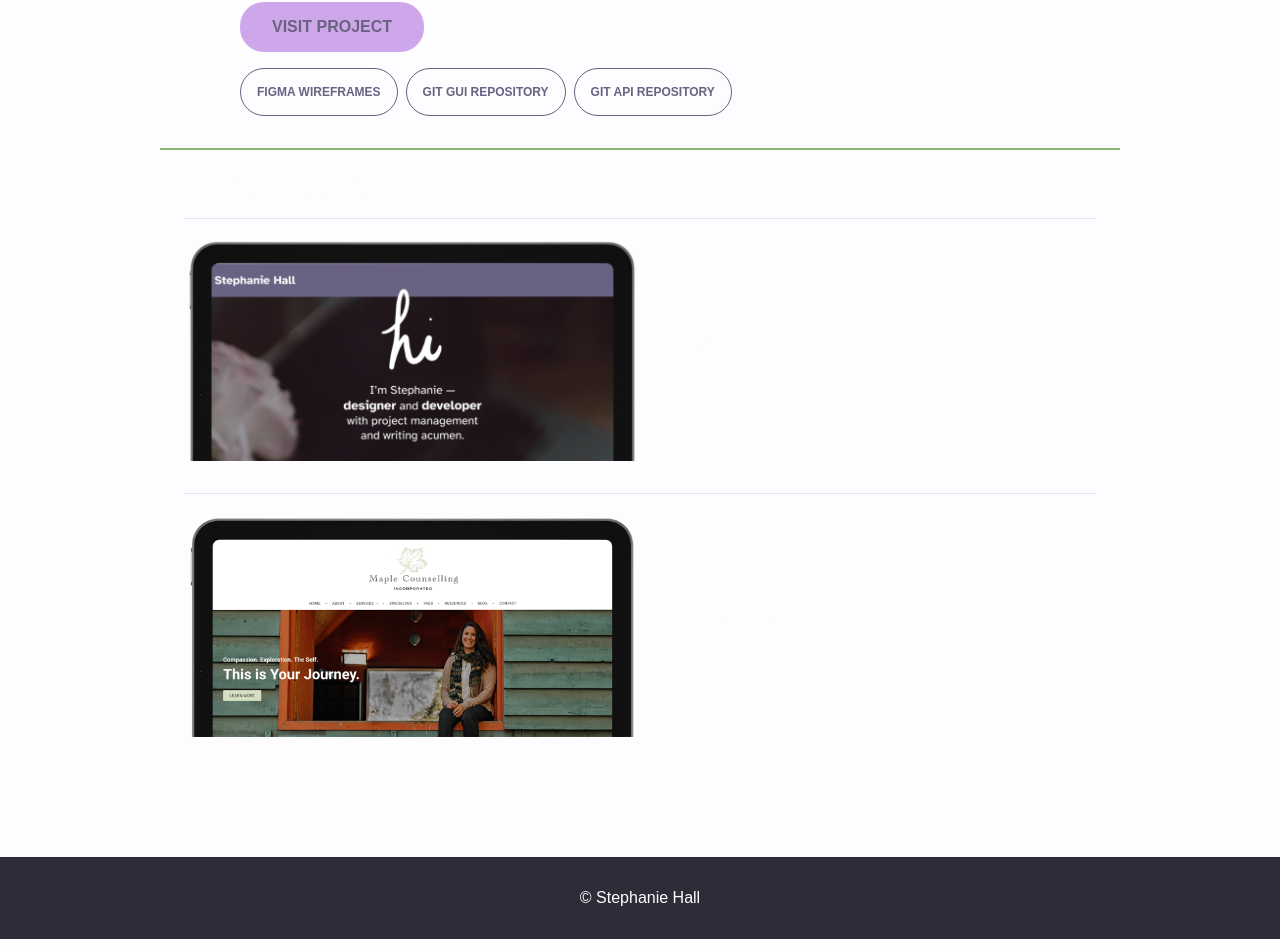
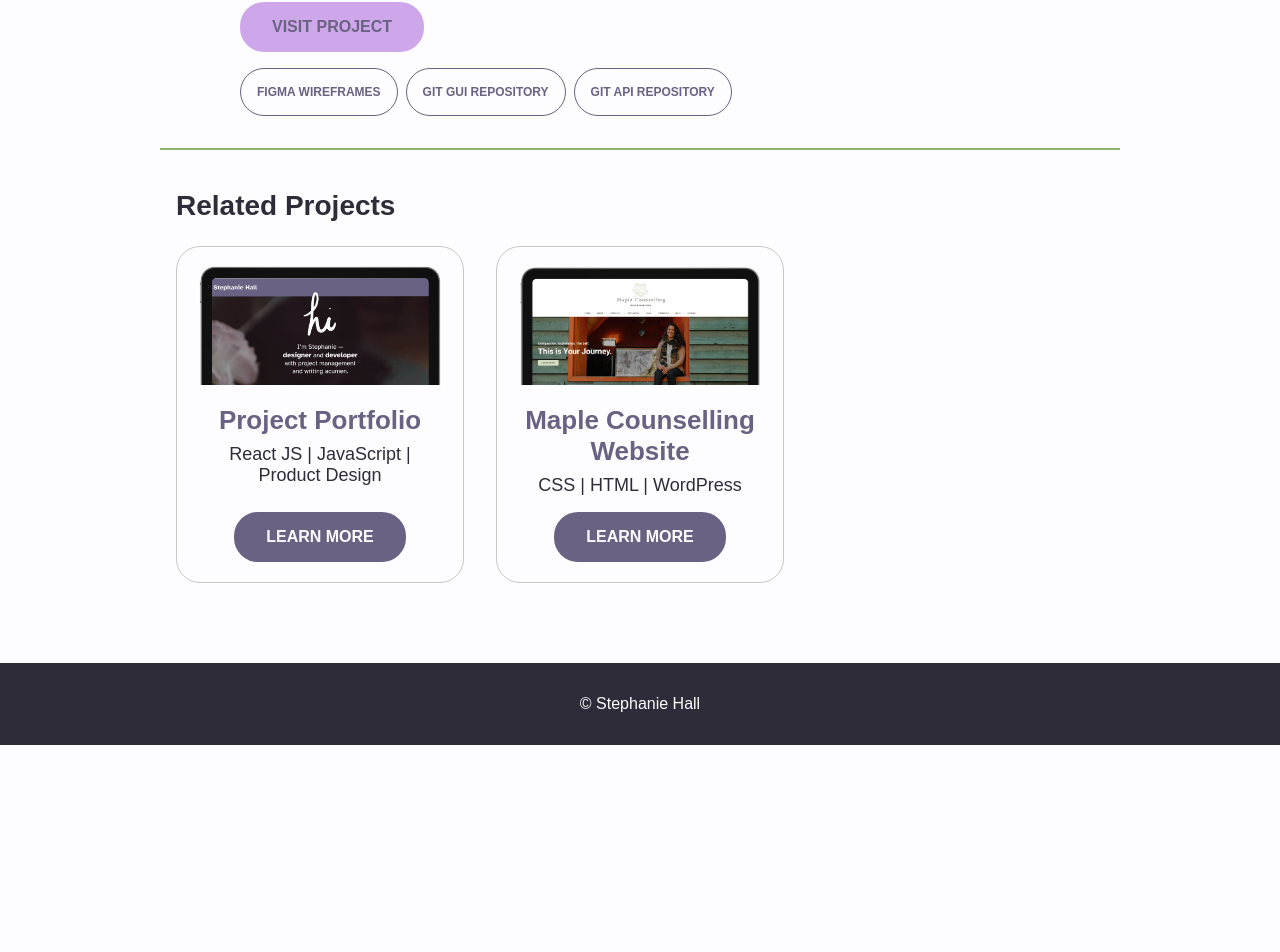
Before and after one commit to stephlyanie/portfolio, a React (Create React App) app: page /projects/challenge-accepted/ in a window 1280 px wide. Shown: the part 1434-2386 px from the top of the page. After the commit the page ends 2211 px from the top, so only its background shows below. Built offline with nearby package versions, Linux system fonts and the light colour scheme; the HTML template or start-up script is replaced by a standard one.

Commit message:
Updated project preview styles, removed bio page from menus

```diff
--- a/src/App.jsx
+++ b/src/App.jsx
@@ -18,7 +18,6 @@ function App() {
           {/* ROOT ROUTE */}
           <Route path="/" element={<HomePage />}></Route>
           <Route path="/projects" element={<ProjectsListPage />}></Route>
-          <Route path="/projects/code" element={<Navigate to="/" initialFilter="code" />}></Route>
           <Route path="/projects/:projectPageId" element={<SingleProjectPage />}></Route>
         </Routes>
         <Footer />
--- a/src/components/Menus/MainMenu.jsx
+++ b/src/components/Menus/MainMenu.jsx
@@ -18,14 +18,14 @@ function MainMenu() {
         >
           Projects
         </li>
-        <li
+        {/* <li
           className="menu__link"
           onClick={() => {
             navigate(`/bio`);
           }}
         >
             Bio
-        </li>
+        </li> */}
       </ul>
     </nav>
   );
--- a/src/components/Menus/MenuDrawer.jsx
+++ b/src/components/Menus/MenuDrawer.jsx
@@ -37,11 +37,11 @@ function MenuDrawer() {
       icon: <AutoAwesome className="menu__nav-item-icon" sx={{fill: "#6a6282"}} initialFilter={`all`} />,
       url: "/projects",
     },
-    {
-      name: "Bio",
-      icon: <SentimentVerySatisfied className="menu__nav-item-icon" sx={{fill: "#6a6282"}} />,
-      url: "/bio",
-    },
+    // {
+    //   name: "Bio",
+    //   icon: <SentimentVerySatisfied className="menu__nav-item-icon" sx={{fill: "#6a6282"}} />,
+    //   url: "/bio",
+    // },
   ];
 
   return (
--- a/src/components/ProjectPreview/ProjectPreview.jsx
+++ b/src/components/ProjectPreview/ProjectPreview.jsx
@@ -11,7 +11,7 @@ function ProjectPreview({ data }) {
           <h3 className="project-preview__title">{data.projectName}</h3>
           <p className="project-preview__skills">{data.topSkills}</p>
         </div>
-        <Link to={`/${data.id}/`}>
+        <Link to={`/projects/${data.id}/`}>
           <div className="button project-preview__btn">
             Learn More
           </div>
--- a/src/pages/Home/HomePage.jsx
+++ b/src/pages/Home/HomePage.jsx
@@ -5,6 +5,8 @@ import { projectList } from "../../api/projectsAPI";
 
 import { useState } from "react";
 import { Link } from "react-router-dom";
+
+import ArrowDropDown from "@mui/icons-material/ArrowDropDown";
 
 function HomePage() {
   // Scrolls page to top on load
@@ -26,6 +28,7 @@ function HomePage() {
           <span className="hero__intro--bold">write</span>.<br></br>I do
           communications.
         </p>
+        <ArrowDropDown sx={{fill: "#fdfdff"}} />
       </section>
       <section className="filters">
         <div className="filters__triangle-up"></div>
--- a/src/pages/Projects/SingleProjectPage.jsx
+++ b/src/pages/Projects/SingleProjectPage.jsx
@@ -4,7 +4,7 @@ import { projectList } from "../../api/projectsAPI";
 import { useParams, Link } from "react-router-dom";
 
 import AccordionItem from "../../components/AccordionItem/AccordionItem";
-import RelatedProject from "../../components/RelatedProject/RelatedProject";
+import ProjectPreview from "../../components/ProjectPreview/ProjectPreview";
 
 import AccordionGroup from "@mui/joy/AccordionGroup";
 
@@ -156,16 +156,14 @@ function SingleProjectPage() {
       ) : null}
       {projectObj.relatedProjectsList ? (
         <div className="project__related-projects">
-          <h3 className="project__subheading--light">Related Projects</h3>
+          <h3 className="project__related-projects-heading">Related Projects</h3>
           <div className="project__related-projects-container">
             {projectObj.relatedProjectsList.map((relatedProject) => {
               const relatedProjectObj = projectList.find(
                 (project) => project.id === `${relatedProject.id}`
               );
               return (
-                <div className="project__related-project-item">
-                  <RelatedProject data={relatedProjectObj} />
-                </div>
+                  <ProjectPreview data={relatedProjectObj} />
               );
             })}
           </div>
--- a/src/pages/Projects/SingleProjectPage.scss
+++ b/src/pages/Projects/SingleProjectPage.scss
@@ -129,25 +129,27 @@
 
     &__related-projects {
         margin-top: 2rem;
+        padding-top: 2rem;
         border-top: solid 2px $border-featured;
-        padding: 1.5rem;
         text-align: center;
 
-        @include desktop {
+        @include tablet {
             text-align: left;
         }
     }
 
-    &__related-project-item {
-        margin: 1rem 0;
-        border-radius: 1rem;
-        border: solid 2px $border-primary-light;
-        padding: 1rem 0;
+    &__related-projects-heading {
+        @extend .project__title;
 
-        @include desktop {
-            border: none;
-            border-radius: 0;
-            border-top: solid 1px $border-primary-light;
+
+        @include tablet {
+            padding-left: 1rem;
+        }
+    }
+
+    &__related-projects-container {
+        @include tablet {
+            @include flex;
         }
     }
 
```
